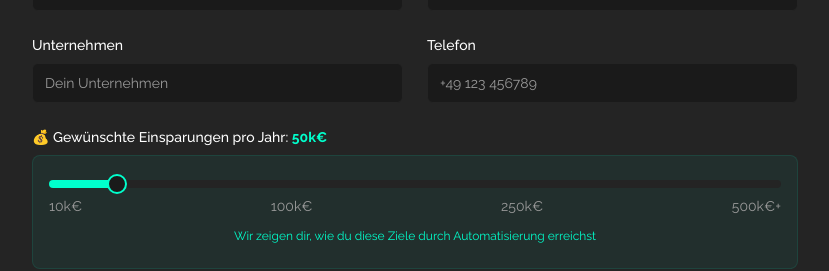
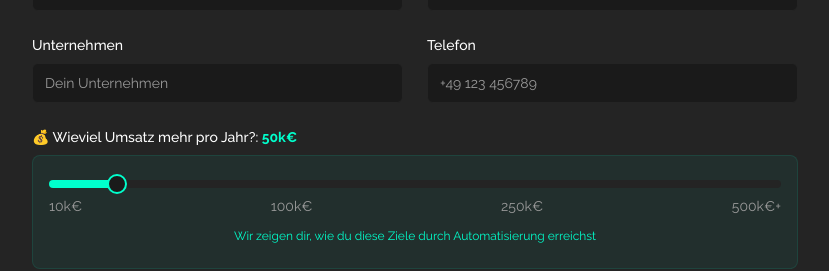
Before and after one commit to RobertLinke89/heybotti, a React (Vite) app: page / in a window 1280 px wide. Shown: the part 5701-5972 px from the top of the page, without its empty margins (225-1054 px from the left). Built offline with nearby package versions, Linux system fonts and the light colour scheme; no server answers.

Commit message:
Rename slider label
Rename the slider label in the project form.

```diff
--- a/src/components/ProjectForm.tsx
+++ b/src/components/ProjectForm.tsx
@@ -114,7 +114,7 @@ const ProjectForm = () => {
 
             <div>
               <label className="block text-sm font-medium text-foreground mb-2 font-raleway">
-                <span className="text-primary">💰</span> Gewünschte Einsparungen pro Jahr: <span className="text-primary font-bold">{formatBudget(savings[0])}</span>
+                <span className="text-primary">💰</span> Wieviel Umsatz mehr pro Jahr?: <span className="text-primary font-bold">{formatBudget(savings[0])}</span>
               </label>
               <div className="px-4 py-6 bg-primary/5 rounded-lg border border-primary/10">
                 <Slider
```
